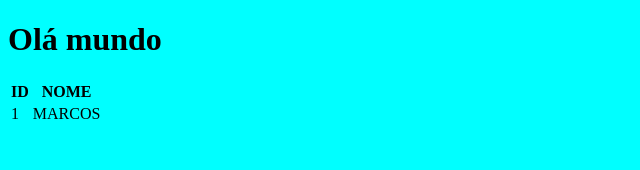
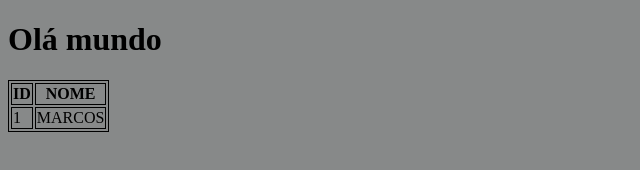
Before and after one commit to luandoliveira/getag-work, a plain HTML site: page index.html in a window 1280 px wide. Shown: the whole page, without its empty margins (0-640 px from the left). Drawn offline with Linux system fonts and the light colour scheme.

Commit message:
alteração do css

```diff
--- a/style.css
+++ b/style.css
@@ -1,3 +1,7 @@
 body{
-    background-color: aqua;
+    background-color: rgb(135, 137, 137);
 }
+
+table, th, td{
+    border: 1px solid black;
+}
```
